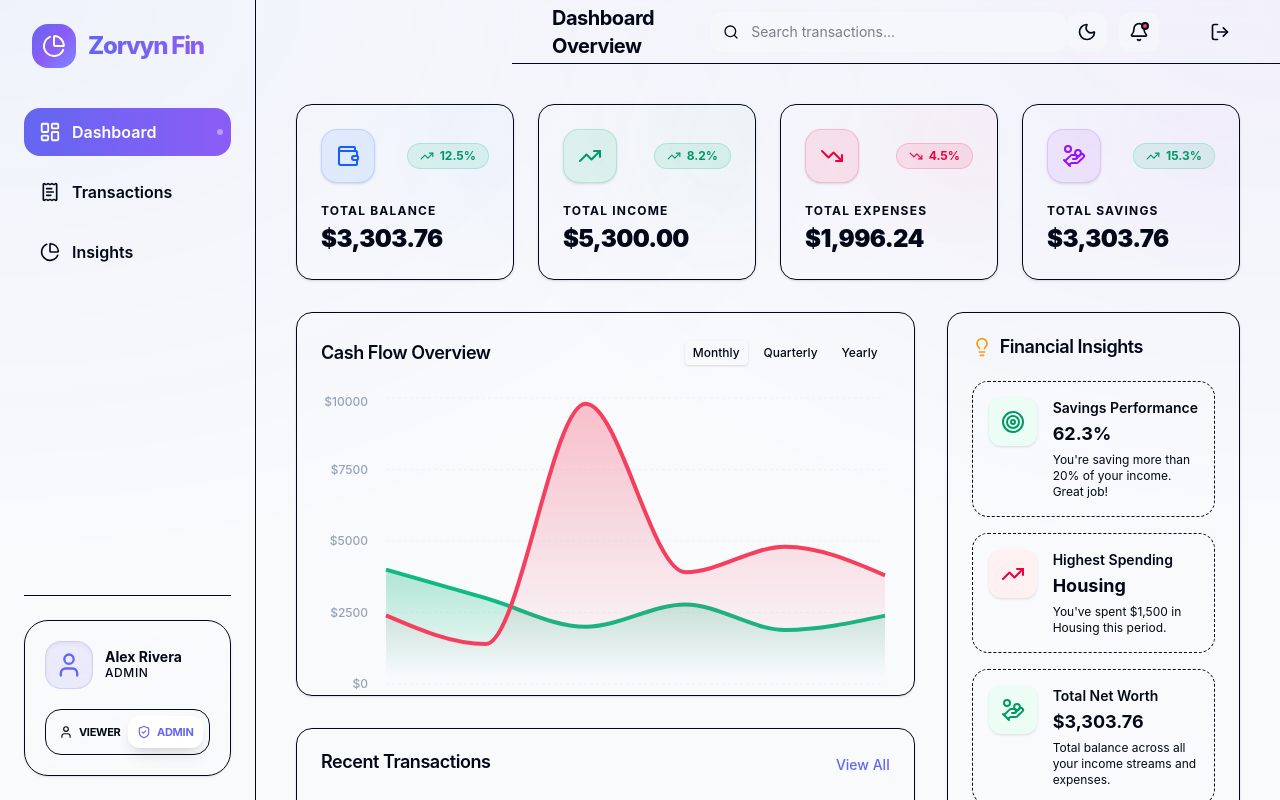
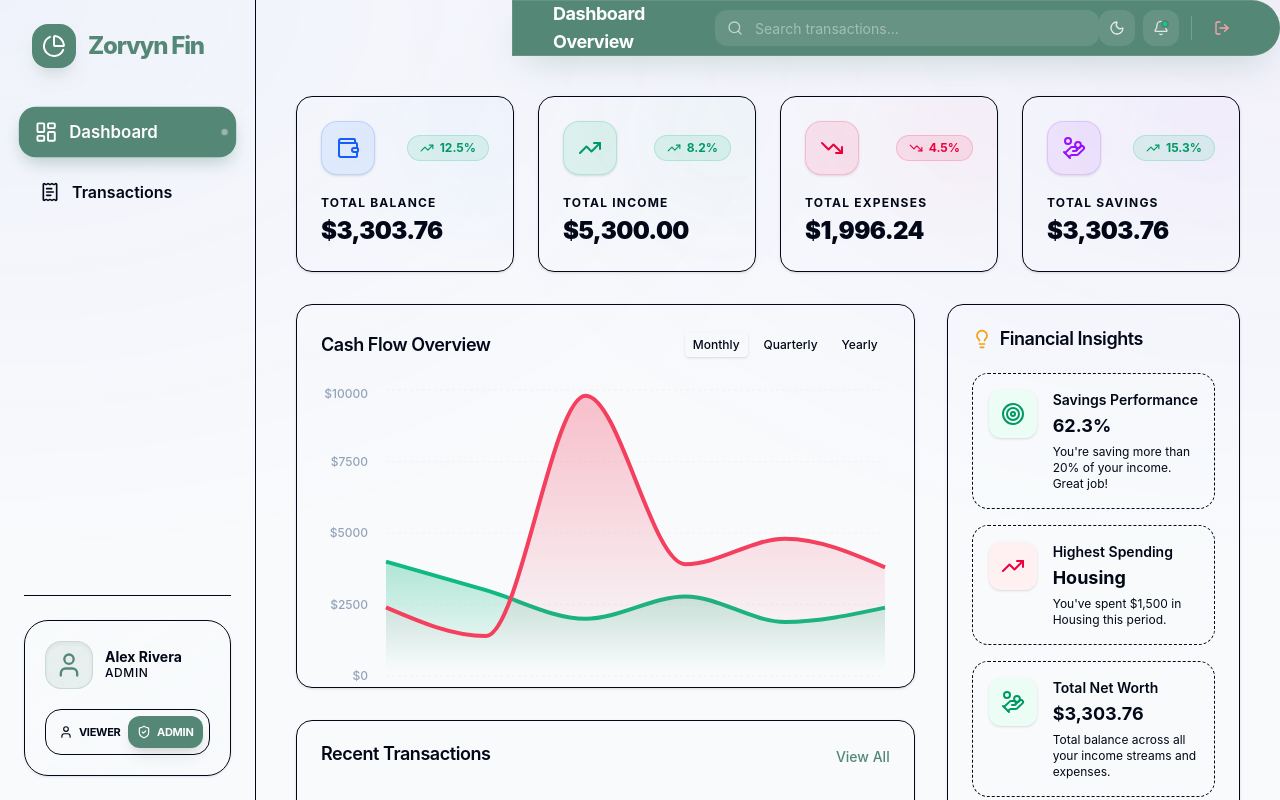
Before and after one commit to Gulhane-Shivani/finance-dashboard, a React (Vite) app: page / in a window 1280 px wide. Shown: the top 800 px of the page. Built offline with nearby package versions, Linux system fonts and the light colour scheme.

Commit message:
implement dashboard and transactions pages with Tailwind CSS styling and UI components

```diff
--- a/src/components/layout/Header.jsx
+++ b/src/components/layout/Header.jsx
@@ -8,38 +8,38 @@ const Header = ({ title }) => {
   const { isDarkMode, toggleDarkMode, filters, setFilters } = useFinanceStore();
 
   return (
-    <header className="sticky top-0 z-40 bg-background/80 backdrop-blur-md border-b border-border h-16 flex items-center justify-between px-6 lg:px-10 lg:ml-64">
+    <header className="sticky top-0 z-40 bg-[#558776] backdrop-blur-xl border border-white/10 h-14 flex items-center justify-between px-6 lg:px-10 lg:ml-64 rounded-r-[32px] shadow-[0_15px_35px_-12px_rgba(85,135,118,0.3)] transition-all duration-300 border-r-0">
       <div className="flex items-center gap-6 flex-1">
-        <h2 className="text-xl font-bold tracking-tight hidden md:block">{title}</h2>
+        <h2 className="text-lg font-bold tracking-tight hidden md:block text-white">{title}</h2>
 
         <div className="relative max-w-sm w-full hidden sm:block">
-          <Search className="absolute left-3 top-1/2 -translate-y-1/2 w-4 h-4 text-muted-foreground" />
+          <Search className="absolute left-3 top-1/2 -translate-y-1/2 w-4 h-4 text-white/60" />
           <Input
             placeholder="Search transactions..."
-            className="pl-10 h-10 bg-secondary/50 border-none rounded-xl"
+            className="pl-10 h-9 bg-white/10 border-none text-sm placeholder:text-white/40 text-white rounded-xl focus:bg-white/20 transition-all"
             value={filters.search}
             onChange={(e) => setFilters({ search: e.target.value })}
           />
         </div>
       </div>
 
-      <div className="flex items-center gap-3">
+      <div className="flex items-center gap-2">
         <button
           onClick={toggleDarkMode}
-          className="w-10 h-10 rounded-xl flex items-center justify-center bg-secondary/50 text-muted-foreground hover:text-foreground transition-colors"
+          className="w-9 h-9 rounded-xl flex items-center justify-center bg-white/10 text-white/80 hover:text-white hover:bg-white/20 transition-all"
         >
-          {isDarkMode ? <Sun className="w-5 h-5" /> : <Moon className="w-5 h-5" />}
+          {isDarkMode ? <Sun className="w-4 h-4" /> : <Moon className="w-4 h-4" />}
         </button>
 
-        <button className="w-10 h-10 rounded-xl flex items-center justify-center bg-secondary/50 text-muted-foreground hover:text-foreground relative">
-          <Bell className="w-5 h-5" />
-          <span className="absolute top-2.5 right-2.5 w-2 h-2 bg-danger rounded-full border-2 border-background"></span>
+        <button className="w-9 h-9 rounded-xl flex items-center justify-center bg-white/10 text-white/80 hover:text-white hover:bg-white/20 transition-all relative">
+          <Bell className="w-4 h-4" />
+          <span className="absolute top-2.5 right-2.5 w-2 h-2 bg-emerald-400 rounded-full border-2 border-[#558776]"></span>
         </button>
 
-        <div className="h-8 w-px bg-border mx-2"></div>
+        <div className="h-6 w-px bg-white/20 mx-1"></div>
 
-        <Button variant="ghost" size="icon" className="text-muted-foreground">
-          <LogOut className="w-5 h-5 text-destructive" />
+        <Button variant="ghost" size="icon" className="w-9 h-9 rounded-xl hover:bg-white/10 text-white/80">
+          <LogOut className="w-4 h-4 text-rose-300" />
         </Button>
       </div>
     </header>
--- a/src/components/layout/Sidebar.jsx
+++ b/src/components/layout/Sidebar.jsx
@@ -9,11 +9,11 @@ const NavItem = ({ icon: Icon, label, active, onClick }) => (
     className={cn(
       "flex items-center gap-3 px-4 py-3 rounded-2xl transition-all duration-300 w-full group relative overflow-hidden",
       active
-        ? "bg-gradient-to-r from-primary to-accent text-primary-foreground shadow-[0_8px_16px_-4px_hsla(var(--primary),0.3)]"
-        : "text-muted-foreground hover:bg-secondary hover:text-foreground"
+        ? "bg-[#558776] text-white shadow-[0_8px_16px_-4px_rgba(85,135,118,0.4)] scale-105"
+        : "text-muted-foreground hover:bg-[#558776]/10 hover:text-[#558776]"
     )}
   >
-    <Icon className={cn("w-5 h-5 transition-transform duration-300", active ? "text-primary-foreground scale-110" : "group-hover:text-foreground group-hover:scale-110")} />
+    <Icon className={cn("w-5 h-5 transition-transform duration-300", active ? "text-white scale-110" : "group-hover:text-[#558776] group-hover:scale-110")} />
     <span className="font-semibold">{label}</span>
     {active && (
       <span className="absolute right-2 w-1.5 h-1.5 rounded-full bg-white/40 animate-pulse"></span>
@@ -27,10 +27,10 @@ const Sidebar = ({ activeTab, onTabChange }) => {
   return (
     <aside className="fixed left-0 top-0 h-full w-64 bg-card border-r border-border p-6 hidden lg:flex flex-col z-50 sidebar-gradient">
       <div className="flex items-center gap-3 mb-10 px-2 group cursor-pointer">
-        <div className="w-11 h-11 bg-gradient-to-br from-primary via-accent to-indigo-400 rounded-2xl flex items-center justify-center shadow-[0_10px_20px_-10px_hsla(var(--primary),0.5)] group-hover:scale-110 transition-all duration-500">
+        <div className="w-11 h-11 bg-[#558776] rounded-2xl flex items-center justify-center shadow-[0_10px_20px_-10px_rgba(85,135,118,0.5)] group-hover:scale-110 transition-all duration-500">
           <PieChart className="text-white w-6 h-6" />
         </div>
-        <h1 className="text-2xl font-extrabold tracking-tighter bg-gradient-to-r from-primary to-accent bg-clip-text text-transparent">Zorvyn Fin</h1>
+        <h1 className="text-2xl font-extrabold tracking-tighter text-[#558776]">Zorvyn Fin</h1>
       </div>
 
       <nav className="flex-1 space-y-3">
@@ -46,19 +46,14 @@ const Sidebar = ({ activeTab, onTabChange }) => {
           active={activeTab === 'transactions'}
           onClick={() => onTabChange('transactions')}
         />
-        <NavItem
-          icon={PieChart}
-          label="Insights"
-          active={activeTab === 'insights'}
-          onClick={() => onTabChange('insights')}
-        />
+
       </nav>
 
       <div className="mt-auto pt-6 border-t border-border/50">
         <div className="bg-gradient-to-br from-secondary/80 to-background/50 rounded-3xl p-5 border border-border shadow-sm">
           <div className="flex items-center gap-3 mb-5">
-            <div className="w-12 h-12 bg-gradient-to-tr from-primary/10 to-accent/10 rounded-2xl flex items-center justify-center border border-primary/20 shadow-inner">
-              <User className="w-7 h-7 text-primary" />
+            <div className="w-12 h-12 bg-[#558776]/10 rounded-2xl flex items-center justify-center border border-[#558776]/20 shadow-inner">
+              <User className="w-7 h-7 text-[#558776]" />
             </div>
             <div>
               <p className="text-sm font-bold truncate leading-tight">Alex Rivera</p>
@@ -71,7 +66,7 @@ const Sidebar = ({ activeTab, onTabChange }) => {
               onClick={() => setRole('viewer')}
               className={cn(
                 "flex-1 flex items-center justify-center gap-1.5 py-2 rounded-xl text-[11px] font-bold transition-all duration-300 uppercase tracking-tight",
-                role === 'viewer' ? "bg-white dark:bg-card shadow-lg text-primary" : "text-muted-foreground hover:text-foreground"
+                role === 'viewer' ? "bg-[#558776] shadow-lg text-white" : "text-muted-foreground hover:text-[#558776]"
               )}
             >
               <User className="w-3.5 h-3.5" /> Viewer
@@ -80,7 +75,7 @@ const Sidebar = ({ activeTab, onTabChange }) => {
               onClick={() => setRole('admin')}
               className={cn(
                 "flex-1 flex items-center justify-center gap-1.5 py-2 rounded-xl text-[11px] font-bold transition-all duration-300 uppercase tracking-tight",
-                role === 'admin' ? "bg-white dark:bg-card shadow-lg text-primary" : "text-muted-foreground hover:text-foreground"
+                role === 'admin' ? "bg-[#558776] shadow-lg text-white" : "text-muted-foreground hover:text-[#558776]"
               )}
             >
               <ShieldCheck className="w-3.5 h-3.5" /> Admin
--- a/src/components/transactions/TransactionTable.jsx
+++ b/src/components/transactions/TransactionTable.jsx
@@ -53,7 +53,9 @@ const TransactionTable = ({ onEdit, itemsCount }) => {
             <th className="px-6 py-4 text-xs font-semibold text-muted-foreground uppercase tracking-wider">Description</th>
             <th className="px-6 py-4 text-xs font-semibold text-muted-foreground uppercase tracking-wider text-center">Category</th>
             <th className="px-6 py-4 text-xs font-semibold text-muted-foreground uppercase tracking-wider text-right">Amount</th>
-            <th className="px-6 py-4 text-xs font-semibold text-muted-foreground uppercase tracking-wider text-center">Actions</th>
+            {role === 'admin' && (
+              <th className="px-6 py-4 text-xs font-semibold text-muted-foreground uppercase tracking-wider text-center">Actions</th>
+            )}
           </tr>
         </thead>
         <tbody className="divide-y divide-border">
@@ -84,8 +86,8 @@ const TransactionTable = ({ onEdit, itemsCount }) => {
               )}>
                 {transaction.type === 'income' ? '+' : '-'}${Math.abs(transaction.amount).toLocaleString(undefined, { minimumFractionDigits: 2 })}
               </td>
-              <td className="px-6 py-4 text-center">
-                 {role === 'admin' ? (
+              {role === 'admin' && (
+                <td className="px-6 py-4 text-center">
                    <div className="flex items-center justify-center gap-2">
                      <Button
                        variant="ghost"
@@ -104,10 +106,8 @@ const TransactionTable = ({ onEdit, itemsCount }) => {
                        <Trash2 className="w-4 h-4" />
                      </Button>
                    </div>
-                 ) : (
-                   <span className="text-xs text-muted-foreground px-2 py-1 bg-secondary rounded">Read Only</span>
-                 )}
-              </td>
+                </td>
+              )}
             </tr>
           ))}
         </tbody>
--- a/src/components/ui/Button.jsx
+++ b/src/components/ui/Button.jsx
@@ -4,12 +4,12 @@ import { cn } from "../../utils/cn";
 export const Button = React.forwardRef(
   ({ className, variant = "primary", size = "md", ...props }, ref) => {
     const variants = {
-      primary: "bg-gradient-to-r from-primary to-accent text-primary-foreground hover:opacity-90 shadow-[0_8px_16px_-4px_hsla(var(--primary),0.3)] hover:shadow-[0_12px_20px_-4px_hsla(var(--primary),0.4)]",
+      primary: "bg-[#558776] text-white hover:opacity-90 shadow-[0_8px_16px_-4px_rgba(85,135,118,0.4)] hover:shadow-[0_12px_20px_-4px_rgba(85,135,118,0.5)]",
       secondary: "bg-secondary text-secondary-foreground hover:bg-secondary/80",
       destructive: "bg-gradient-to-r from-danger to-rose-600 text-primary-foreground hover:opacity-90 shadow-[0_8px_16px_-4px_hsla(var(--destructive),0.3)]",
-      outline: "border-2 border-primary/20 bg-background text-primary hover:bg-primary/5 hover:border-primary/40",
+      outline: "border-2 border-[#558776]/20 bg-background text-[#558776] hover:bg-[#558776]/5 hover:border-[#558776]/40",
       ghost: "hover:bg-accent/10 hover:text-accent-foreground",
-      link: "text-primary underline-offset-4 hover:underline",
+      link: "text-[#558776] underline-offset-4 hover:underline",
     };
 
     const sizes = {
--- a/src/index.css
+++ b/src/index.css
@@ -1,13 +1,16 @@
 @import "tailwindcss";
 
 @theme {
-  --color-primary: #6366f1; /* Indigo-500 */
+  --color-primary: #558776;
+  /* Sage Green */
   --color-primary-foreground: #ffffff;
   --color-secondary: #f8fafc;
   --color-secondary-foreground: #1e293b;
-  --color-accent: #8b5cf6; /* Violet-500 */
+  --color-accent: #8b5cf6;
+  /* Violet-500 */
   --color-success: #10b981;
-  --color-danger: #f43f5e; /* Rose-500 */
+  --color-danger: #f43f5e;
+  /* Rose-500 */
   --color-warning: #f59e0b;
 }
 
@@ -62,6 +65,7 @@
   * {
     border-color: var(--border);
   }
+
   body {
     background-color: hsl(var(--background));
     color: hsl(var(--foreground));
```
Also changed, not shown: src/components/dashboard/OverviewChart.jsx (+8 -8 lines), src/pages/DashboardPage.jsx (line endings or trailing spaces), src/pages/TransactionsPage.jsx (indentation only).
